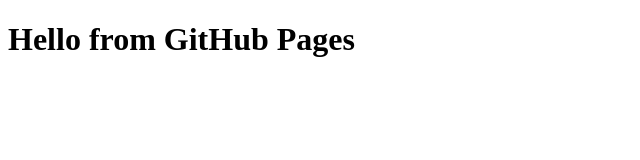
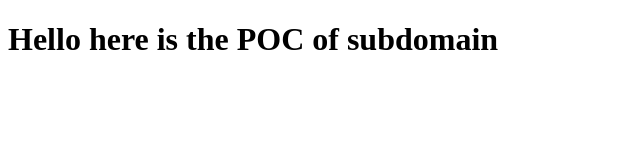
Before and after one commit to DareDevilx00x/testing, a plain HTML site: page index.html in a window 1280 px wide. Shown: the whole page, without its empty margins (0-640 px from the left). Drawn offline with Linux system fonts and the light colour scheme.

Commit message:
Update index.html

```diff
--- a/index.html
+++ b/index.html
@@ -1,5 +1,5 @@
 <!doctype html>
 <html>
 <head><meta charset="utf-8"><title>My Site</title></head>
-<body><h1>Hello from GitHub Pages</h1></body>
+<body><h1>Hello here is the POC of subdomain</h1></body>
 </html>
```
